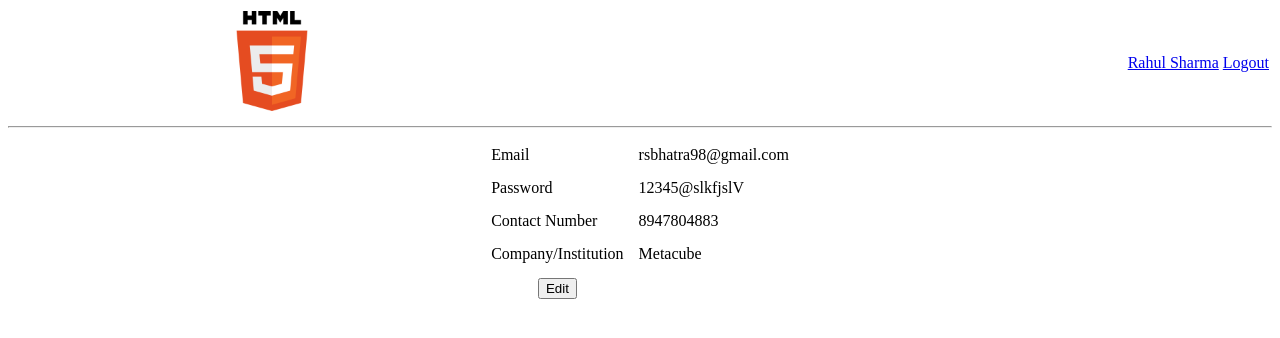
After one commit to meta-rahul-sharma/GET2018, a web app: page /Profile.html in a window 1280 px wide. The commit adds this page. Shown: the top 338 px of the page. Run offline with its HTML, style and script files only (its server is not run), Linux system fonts and the light colour scheme; data that the repository does not hold is empty.

Commit message:
EAD-Session-2-Assignments

```diff
--- a/EAD/EAD-Session-2/WebContent/Home.html
+++ b/EAD/EAD-Session-2/WebContent/Home.html
@@ -4,7 +4,7 @@
 		<meta charset="ISO-8859-1">
 		<title>Home</title>
 	</head>
-<body>
+	<body align = "center">
 
 		<table width = "100%">
 			<tr>
@@ -13,7 +13,7 @@
 				</td>
 
 				<td align = "right">
-				<a href = "#">Home</a>
+					<a href = "Home.html">Home</a>
 					<a href = "#">About</a>
 					<a href = "#">Product</a>
 					<a href = "#">Gallery</a>
--- /dev/null
+++ b/EAD/EAD-Session-2/WebContent/Profile.html
@@ -0,0 +1,59 @@
+<!DOCTYPE html>
+<html>
+	<head>
+		<meta charset="ISO-8859-1">
+		<title>Insert title here</title>
+
+	</head>
+	<body align = "center">
+		<table width = "100%">
+			<tr>
+				<td>
+					<img src = "html.png" height = 100px>
+				</td>
+
+				<td align = "right">
+					<a href = "Profile.html">Rahul Sharma</a>
+					<a href = "Home.html">Logout</a>
+				</td>
+			</tr>
+		</table>
+		<hr>
+
+		<table align = "center" cellpadding = 5px cellspacing = 5px>
+				<tr align="left">
+					<td>Email</td>
+					<td>
+					rsbhatra98@gmail.com
+					</td>
+				</tr>
+
+				<tr align="left">
+					<td>Password</td>
+					<td>
+					12345@slkfjslV
+					</td>
+				</tr>
+
+				<tr align="left">
+					<td>Contact Number</td>
+					<td>
+					8947804883
+					</td>
+				</tr>
+
+				<tr align="left">
+					<td>Company/Institution</td>
+					<td>
+						Metacube
+					</td>
+				</tr>
+
+				<tr>
+					<td>
+						<button>Edit</button>
+					</td>
+				</tr>
+			</table>
+	</body>
+</html>
```
Also changed, not shown: EAD/EAD-Session-2/WebContent/Login.html (+5 -5 lines), EAD/EAD-Session-2/WebContent/SignUp.html (+11 -10 lines), EAD/EAD-Session-2/WebContent/Validation.js (+30 -0 lines). Lines whose indentation alone changed are shown as unchanged.
